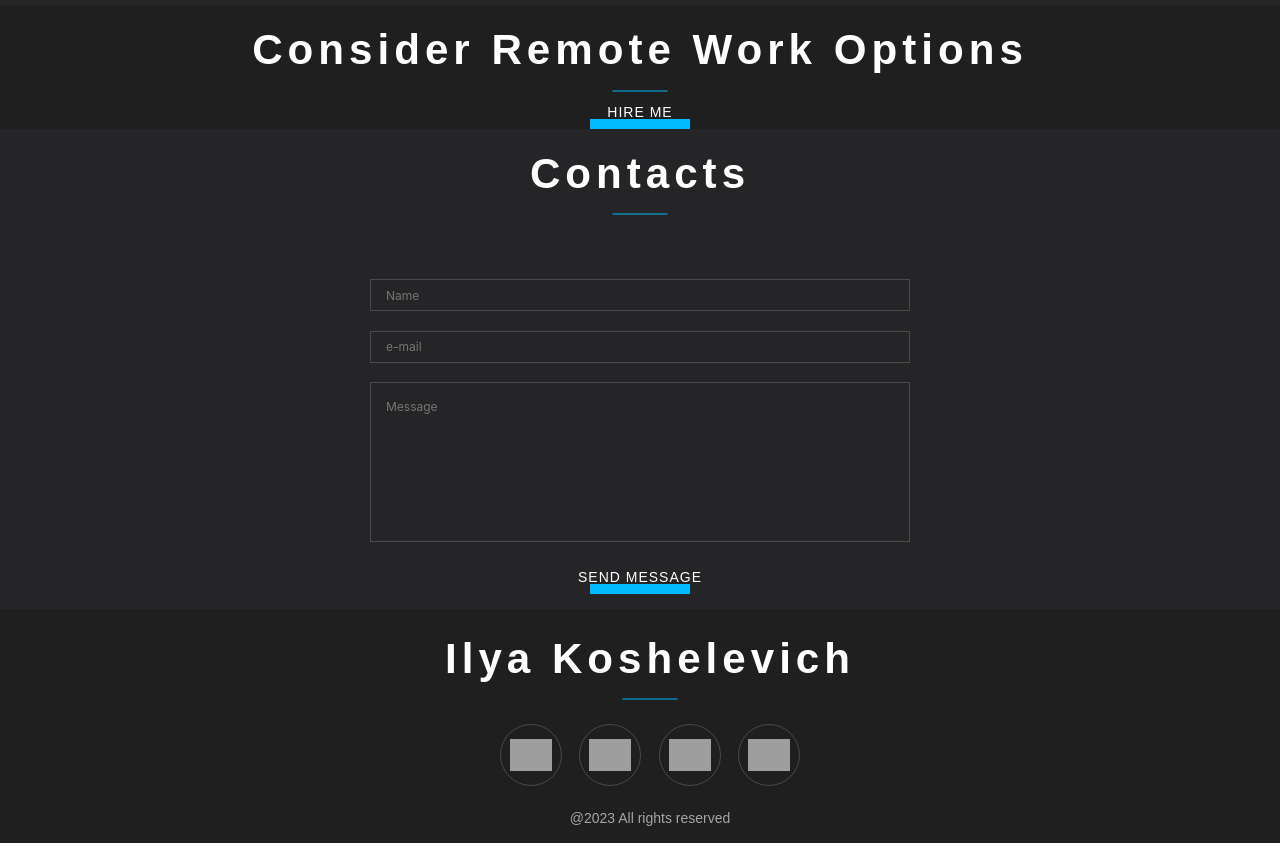
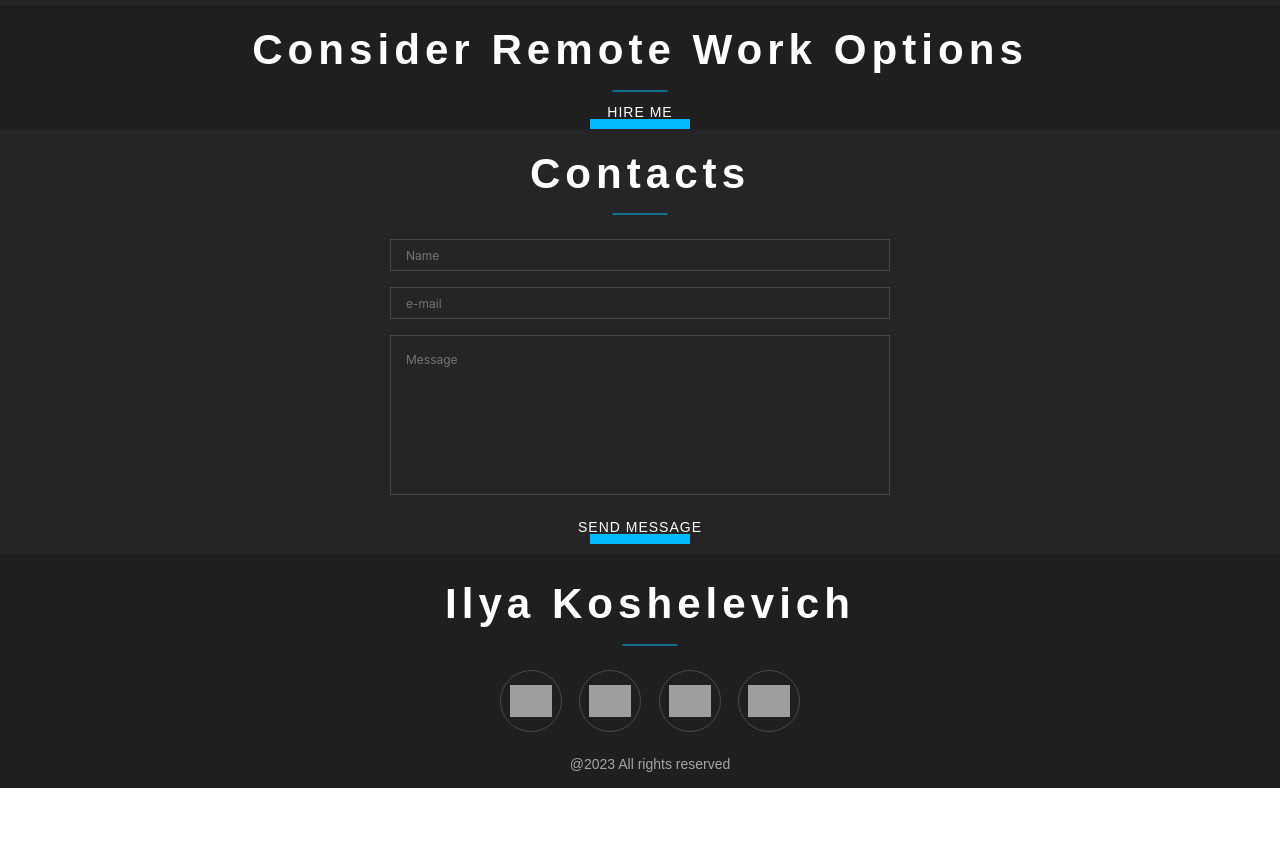
Before and after one commit to iliik/cv, a React (Create React App) app: page / in a window 1280 px wide. Shown: the part 1840-2683 px from the top of the page. After the commit the page ends 2628 px from the top, so only its background shows below. Built offline with nearby package versions, Linux system fonts and the light colour scheme; grey boxes are pictures that could not be loaded; a web font is replaced by a local one.

Commit message:
refactor-Contact

```diff
--- a/src/contacts/Contacts.module.scss
+++ b/src/contacts/Contacts.module.scss
@@ -4,20 +4,23 @@
 
 .contactsBlock {
   background-color: $bgColor;
-  min-height: 60vh;
+  min-height: 10vh;
   display: flex;
   flex-direction: column;
   justify-content: space-between;
   flex-wrap: wrap;
   z-index: 99;
+
+
   .container {
     @include container();
     @include flex(column, flex-start, center, nowrap);
     z-index: 99;
+    margin-bottom: 10px;
     .form {
       @include flex(column, flex-start, stretch, nowrap);
-      width: 540px;
-      margin-top: 60px;
+      width: 500px;
+      margin-top: 20px;
       @media screen and (max-width: 680px) {
         width: 100%;
       }
@@ -31,7 +34,7 @@
         font-weight:  400;
         outline: none;
         color: $SolidColor;
-        margin-bottom: 1.2rem;
+        margin-bottom: 1rem;
 
         &:-webkit-autofill {
           border: 1px solid $SolidColor;
@@ -69,7 +72,8 @@
         @extend .btn;
         align-self: center;
         background-color: transparent;
-        margin-top: 30px;
+        //margin-top: 70px;
+
       }
     }
   }
```
